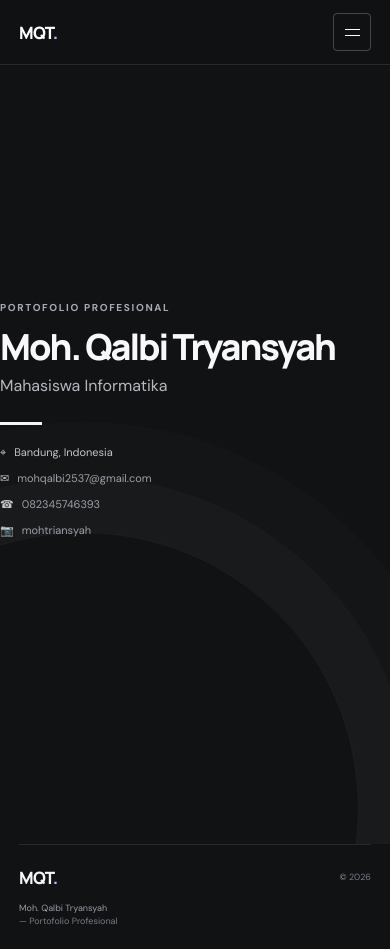
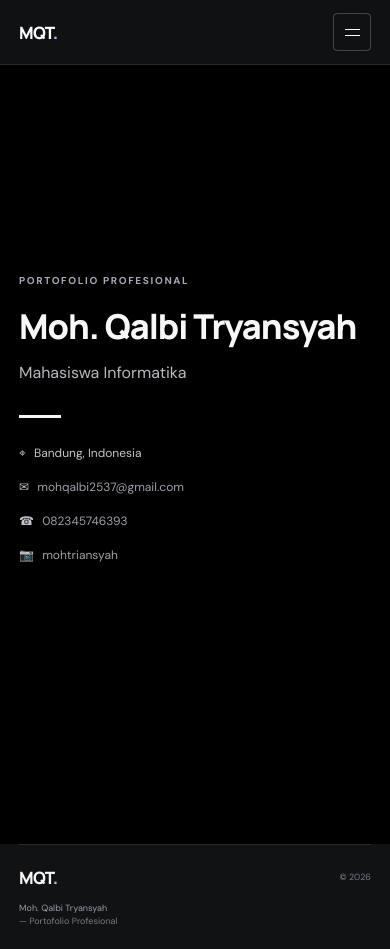
Before and after one commit to mohqalbi2537-pixel/porto-saya, a plain HTML site: page index.html in a window 390 px wide. Drawn offline with Linux system fonts and the light colour scheme.

Commit message:
update konten index.html dan style.css

```diff
--- a/index.html
+++ b/index.html
@@ -9,7 +9,7 @@
     <link rel="preconnect" href="https://fonts.googleapis.com">
     <link rel="preconnect" href="https://fonts.gstatic.com" crossorigin>
     <link href="https://fonts.googleapis.com/css2?family=DM+Sans:wght@400;500;600;700&family=Manrope:wght@400;500;600;700;800&display=swap" rel="stylesheet">
-    <link rel="stylesheet" href="style.css">
+    <link rel="stylesheet" href="style.css?v=20261124">
     <script src="script.js" defer></script>
 </head>
 <body>
--- a/style.css
+++ b/style.css
@@ -30,9 +30,8 @@ button { font: inherit; }
 .nav-contact span { margin-left: 6px; color: #a9bdff; }
 .menu-toggle { display: none; }
 
-.hero { position: relative; min-height: 100vh; min-height: 100svh; display: flex; align-items: center; overflow: hidden; background: #111214; color: #f8f8fa; }
-.hero::after { position: absolute; right: 8%; bottom: -240px; width: 550px; height: 550px; border: 1px solid rgba(255,255,255,.055); border-radius: 50%; box-shadow: 0 0 0 55px rgba(255,255,255,.018), 0 0 0 110px rgba(255,255,255,.012); content: ""; pointer-events: none; }
-.hero-content { z-index: 1; padding-top: 43px; }
+.hero { position: relative; min-height: 100vh; min-height: 100svh; display: flex; align-items: center; overflow: hidden; background: #000; color: #f8f8fa; }
+.hero { position: relative; min-height: 100vh; min-height: 100svh; display: flex; align-items: center; overflow: hidden; background: #000; color: #f8f8fa; }.hero-content { z-index: 1; padding-top: 43px; }
 .hero .eyebrow { color: #a8abb3; }
 .hero h1 { margin: 0 0 7px; font: 800 clamp(38px, 5.4vw, 62px)/1.12 var(--font-display); letter-spacing: -2.7px; }
 .hero-role { margin: 0; color: #b6b8bf; font-size: 16px; }
@@ -106,7 +105,18 @@ button { font: inherit; }
 main > section[id] { scroll-margin-top: 64px; }
 
 @media (max-width: 700px) {
+    html, body {
+        scrollbar-width: none;
+        -ms-overflow-style: none;
+    }
+    html::-webkit-scrollbar,
+    body::-webkit-scrollbar {
+        display: none;
+        width: 0;
+        height: 0;
+    }
     .container { width: min(100% - 38px, 550px); }
+    body { background: #000; }
     body.menu-open { overflow: hidden; }
     .nav { height: 64px; }
     .menu-toggle { width: 38px; height: 38px; display: flex; flex-direction: column; align-items: center; justify-content: center; gap: 5px; border: 1px solid rgba(255,255,255,.22); border-radius: 4px; background: transparent; cursor: pointer; }
@@ -117,10 +127,14 @@ main > section[id] { scroll-margin-top: 64px; }
     .nav-links.is-open { display: flex; flex-direction: column; }
     .nav-links a { padding: 13px 0; }
     .nav-links .nav-contact { margin-top: 4px; padding: 11px; text-align: center; }
-    .hero { min-height: 100svh; }
-    .hero-content { width: 100%; padding-top: 64px; padding-bottom: 70px; }
-    .hero h1 { max-width: 460px; font-size: clamp(36px, 9vw, 53px); letter-spacing: -2px; }
-    .hero-contact { flex-direction: column; gap: 12px; }
+    .hero { min-height: 100svh; background: #000 !important; }
+    .hero::after { display: none; }
+    .hero-content { width: 100%; max-width: 100%; padding: 76px 19px 82px; }
+    .hero .eyebrow { margin-bottom: 18px; }
+    .hero h1 { width: 100%; max-width: 100%; margin-bottom: 14px; font-size: clamp(32px, 8.8vw, 44px); line-height: 1.22; letter-spacing: -1px; overflow-wrap: normal; word-break: normal; }
+    .hero-role { line-height: 1.5; }
+    .hero-rule { margin: 30px 0 26px; }
+    .hero-contact { flex-direction: column; gap: 16px; font-size: 12px; line-height: 1.5; }
     .hero-scroll { left: max(19px, calc((100% - 550px) / 2)); }
     .section { padding: 84px 0 60px; }
     .about-grid { grid-template-columns: 1fr; gap: 25px; }
```
